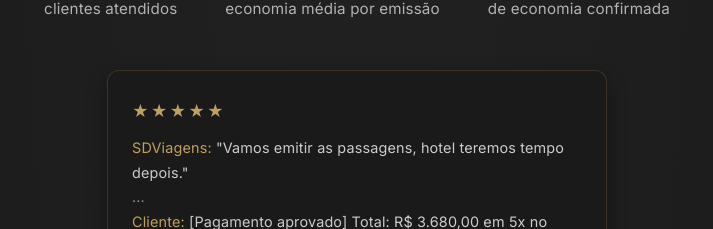
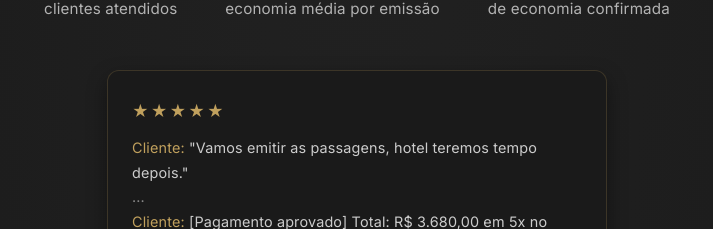
Before and after one commit to Afilliate/lp-milhas, a React (Vite) app: page / in a window 1280 px wide. Shown: the part 855-1084 px from the top of the page, without its empty margins (283-996 px from the left). Built offline with nearby package versions, Linux system fonts and the light colour scheme.

Commit message:
Change checkout URL and update testimonial content
Updated checkout URL and modified testimonial text.

```diff
--- a/src/Home.jsx
+++ b/src/Home.jsx
@@ -25,7 +25,7 @@
     return () => sections.forEach((section) => observer.unobserve(section));
   }, []);
 
-  const checkoutUrl = 'https://pay.kiwify.com.br/hV1J2Kp';
+  const checkoutUrl = 'https://pay.kiwify.com.br/rRskILz'; // Novo link de checkout
 
   const handleCTAClick = (e) => {
     e.preventDefault();
@@ -98,7 +98,7 @@
           <div className="testimonial-card chat-proof">
             <div className="testimonial-stars">★★★★★</div>
             <p className="testimonial-text">
-              <span style={{ color: '#C0A05D' }}>SDViagens:</span> "Vamos emitir as passagens, hotel teremos tempo depois."<br/>
+              <span style={{ color: '#C0A05D' }}>Cliente:</span> "Vamos emitir as passagens, hotel teremos tempo depois."<br/>
               <span style={{ color: '#888' }}>...</span><br/>
               <span style={{ color: '#C0A05D' }}>Cliente:</span> [Pagamento aprovado] Total: R$ 3.680,00 em 5x no cartão Visa.
             </p>
```
